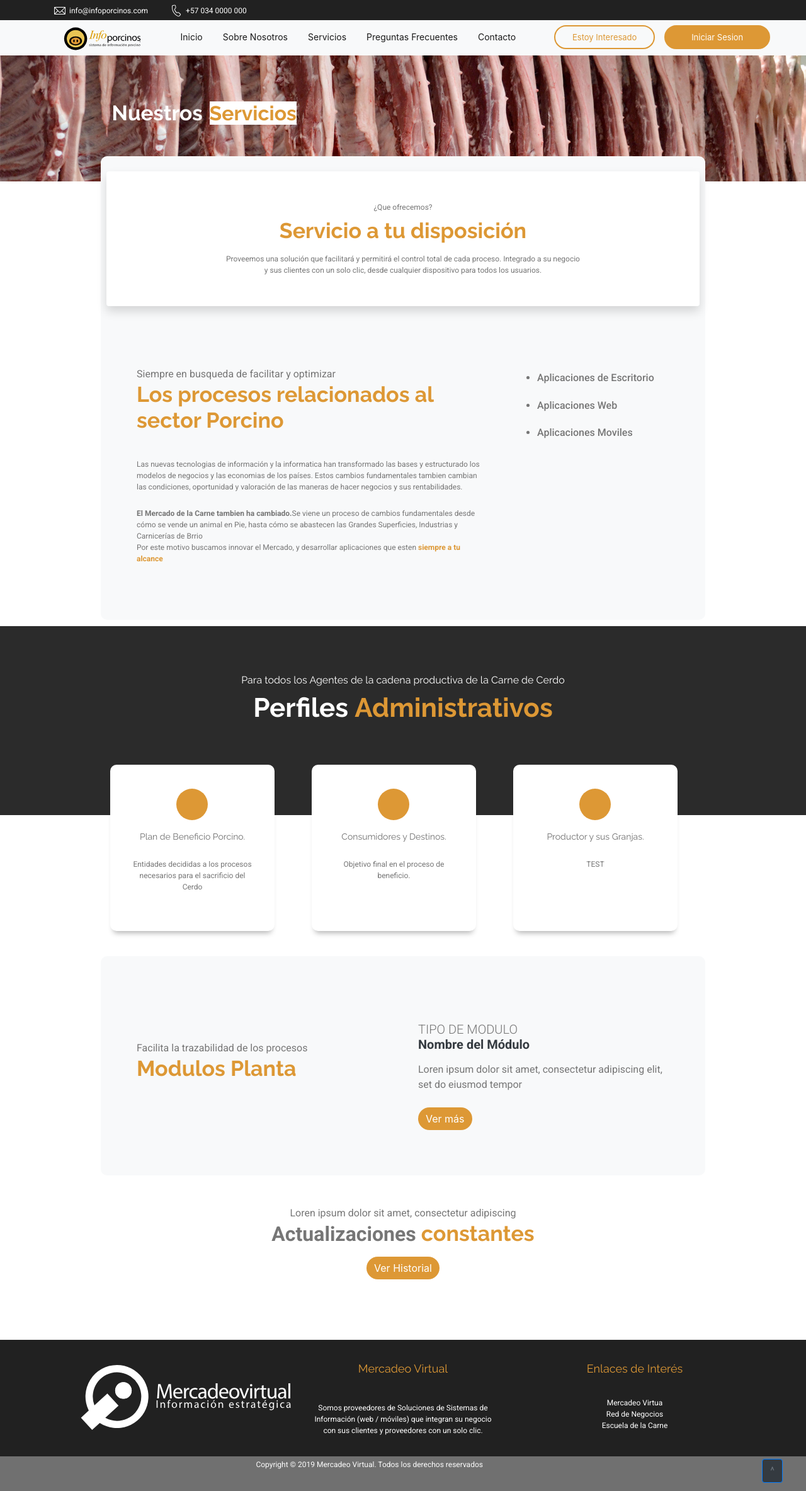
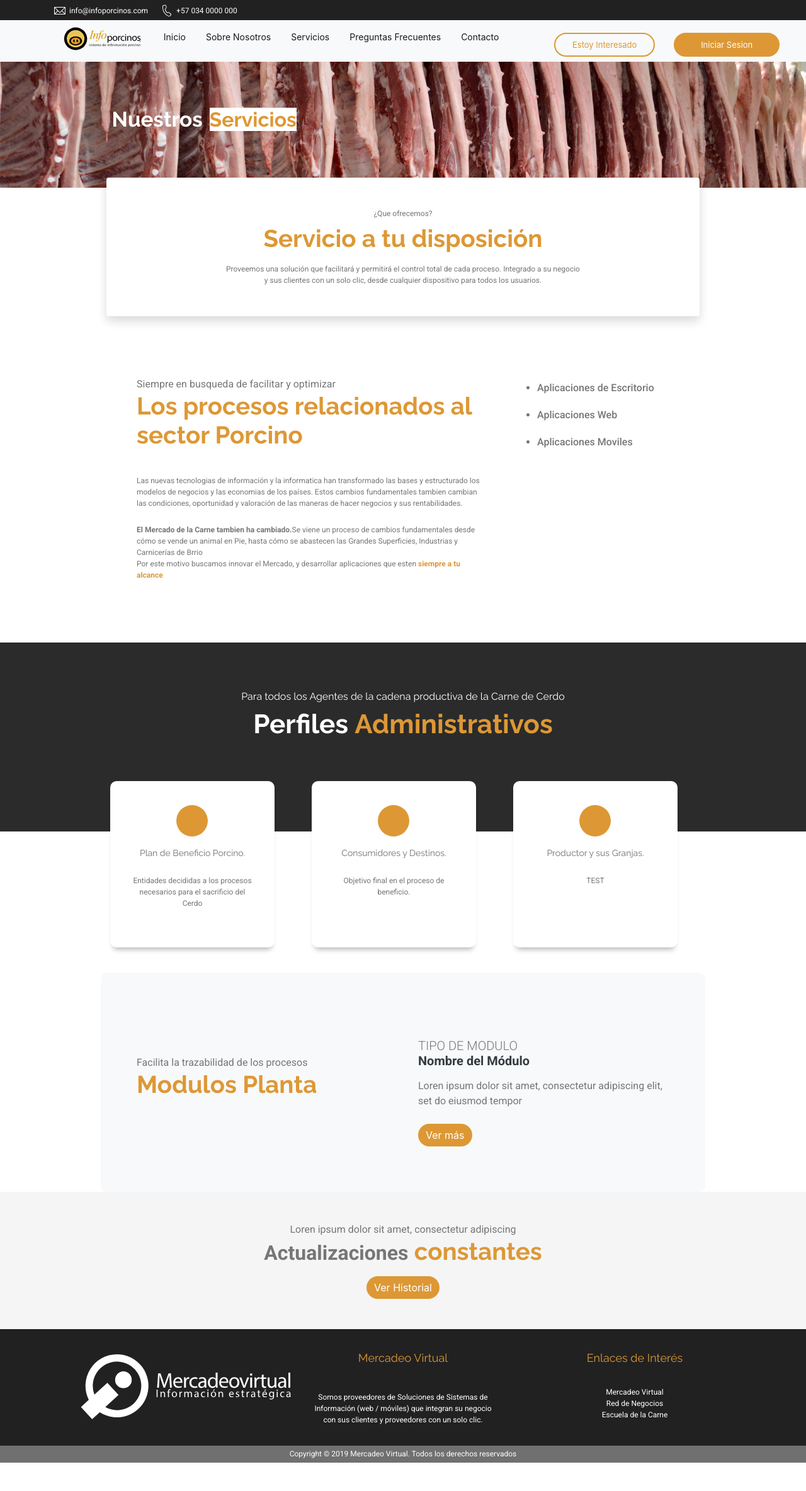
Before and after one commit to repositoriosmv/Inicio_Infoporcinos, a React (Create React App) app: page /Servicios in a window 1280 px wide. Shown: the whole page at 63% size. After the commit the page ends 2322 px from the top, so only its background shows below. Built offline with nearby package versions, Linux system fonts and the light colour scheme.

Commit message:
cambios 20 de agosto

```diff
--- a/src/App.js
+++ b/src/App.js
@@ -7,9 +7,12 @@ import Home from './components/Pages/Home';
 import SobreNosotros from './components/Pages/SobreNosotros';
 import Servicios from './components/Pages/Servicios';
 import PreguntasFrecuentes from './components/Pages/PreguntasFrecuentes';
+import Contacto from './components/Pages/Contacto';
 
 // Router
 import { BrowserRouter as Router, Switch, Route} from 'react-router-dom';
+
+
 
 
 
@@ -19,10 +22,12 @@ class App extends Component {
     return (
       <Router>
         <Switch>
+
           <Route path="/" exact component={Home}/>
           <Route path="/SobreNosotros" exact component={SobreNosotros}/>
           <Route path="/Servicios" exact component={Servicios}/>
           <Route path="/PreguntasFrecuentes" exact component={PreguntasFrecuentes}/>
+          <Route path="/Contacto" exact component={Contacto}/>
 
         </Switch>
 
--- a/src/components/Footer.js
+++ b/src/components/Footer.js
@@ -14,7 +14,7 @@ class Footer extends React.Component {
 
     return (
 
-      <MDBFooter color="blue" className="font-small pt-4 mt-4">
+      <MDBFooter color="blue" className="font-small">
         <MDBContainer fluid className="text-center text-md-left">
           <MDBRow className="p-4 mx-auto" style={{width: '90%'}}>
             <MDBCol xs="12" md={4}>
@@ -42,7 +42,7 @@ class Footer extends React.Component {
                 <p>Enlaces de Interés</p>
               </div>
               <div className="tst  py-2 text-center">
-                <p>Mercadeo Virtua <br />
+                <p>Mercadeo Virtual <br />
                   Red de Negocios <br />
                   Escuela de la Carne</p>
               </div>
@@ -52,11 +52,9 @@ class Footer extends React.Component {
         </MDBContainer>
         <div className="footer-copyright text-center">
           <MDBContainer fluid className="footerinfo d-flex">
-            <Col md={11}><a> Copyright © 2019 Mercadeo Virtual. Todos los derechos reservados </a>
+            <Col md={12}><a> Copyright © 2019 Mercadeo Virtual. Todos los derechos reservados </a>
             </Col>
-            <Col md={1}>
-            <Button className="bg-dark text-muted h5 text-center">^</Button>
-            </Col>
+
           </MDBContainer>
         </div>
 
--- /dev/null
+++ b/src/components/Pages/Contacto.js
@@ -0,0 +1,111 @@
+import React from "react";
+import ReactDOM from "react-dom";
+
+//Css
+import "../../css/content-style.css";
+
+//Bootstrap
+
+import { Container, Col, Row, Button } from "react-bootstrap";
+import {
+  MDBContainer,
+  MDBCollapse,
+  MDBCard,
+  MDBCardBody,
+  MDBCollapseHeader
+} from "mdbreact";
+import { Accordion, AccordionItem } from "react-light-accordion";
+
+//Components
+import NavbarTest from "../../components/menu.js";
+import Footer from "../../components/Footer.js";
+import WhiteMenu from "../../components/whitemenu.js";
+import DummyContent from "../../components/DummyContent.js";
+
+
+import pen from "../../icons/pen.svg";
+
+// import TimeLine from "../../components/TimeLine.js";
+
+class Contacto extends React.Component {
+  render() {
+    return (
+      <div>
+        <NavbarTest />
+        <WhiteMenu />
+
+        <div className="home-styles">
+          <div className="container-fluid fondop2">
+            <Col md={12} lg={12} sm={6}>
+              <p className="titulop10">
+                Datos de
+                <span className="containert titulop11">Contacto</span>
+              </p>
+            </Col>
+          </div>
+        </div>
+
+        <Row>
+          <Col md={2} />
+
+          <Col md={8}>
+            <container-fluid text-center>
+              <Row className="containertop">
+                <Col>
+                  {" "}
+                  <div class="item-fluid">
+                    <div class="circulo2">
+                      <img class="iconos" src={pen} />
+                    </div>
+                    <div class="contenido">
+                      <p className="titulos">Teléfonos</p>
+                      <span class="text">
+                        +574 1234 567 | +574 1234 567
+                      </span>
+                    </div>
+                  </div>
+                </Col>
+                <Col>
+                  {" "}
+                  <div class="item-fluid">
+                    <div class="circulo2">
+                      <img class="iconos" src={pen} />
+                    </div>
+                    <div class="contenido">
+                      <p className="titulos">Horario de Atención</p>
+                      <span class="text">
+                        8:00 a.m - 12:00 p.m. | 2:00 p.m - 6:00 p.m <br />  Lunes a Viernes
+
+                      </span>
+                    </div>
+                  </div>
+                </Col>
+                <Col>
+                  {" "}
+                  <div class="item-fluid">
+                    <div class="circulo2">
+                      <img class="iconos" src={pen} />
+                    </div>
+                    <div class="contenido">
+                      <p className="titulos">Correo Electrónico</p>
+                      <span class="text">
+                        info@infoporcinos.com <br />
+                        info@mercadeo-virtual.com
+                      </span>
+
+                    </div>
+                  </div>
+                </Col>
+              </Row>
+            </container-fluid>
+          </Col>
+
+          <Col md={2} />
+        </Row>
+
+        <Footer />
+      </div>
+    );
+  }
+}
+export default Contacto;
--- a/src/components/Pages/Home.js
+++ b/src/components/Pages/Home.js
@@ -37,7 +37,7 @@ import desktop from "../../images/Mockup-Mac.png";
 class Home extends React.Component {
   render() {
     return (
-      <div>
+      <div className="home-styles">
         <NavbarTest />
         <WhiteMenu />
         <Row>
--- a/src/components/Pages/PreguntasFrecuentes.js
+++ b/src/components/Pages/PreguntasFrecuentes.js
@@ -27,11 +27,11 @@ import DummyContent from "../../components/DummyContent.js";
 class PreguntasFrecuentes extends React.Component {
   render() {
     return (
-      <div>
+      <div className="home-styles">
         <NavbarTest />
         <WhiteMenu />
 
-        <div className="container-fluid fondop2">
+         <div className="container-fluid fondop2">
           <Col md={12} lg={12} sm={6}>
             <p className="titulop10">
               Preguntas<span className="containert titulop11">Frecuentes</span>
@@ -40,7 +40,7 @@ class PreguntasFrecuentes extends React.Component {
         </div>
 
         <div
-          className="bg-light mx-auto w-75 p-4"
+          className="mx-auto w-75 p-4"
           style={{ marginTop: "-40px", borderRadius: "10px" }}
         >
           <Row className="p-4 shadow p-3 mb-5 bg-white rounded">
@@ -155,7 +155,7 @@ class PreguntasFrecuentes extends React.Component {
           </Row>
         </div>
 
-        <Row className="p-4">
+        <Row className= "foot p-4">
           <Col md={8} className="p-4 mx-auto">
             <div className="text-center">
               <p className="p-0 t6">
--- a/src/components/Pages/Servicios.js
+++ b/src/components/Pages/Servicios.js
@@ -22,7 +22,7 @@ import WhiteMenu from "../whitemenu.js";
 class Servicios extends React.Component {
   render() {
     return (
-      <div>
+      <div className="home-styles">
         <NavbarTest />
         <WhiteMenu />
 
@@ -35,7 +35,7 @@ class Servicios extends React.Component {
         </div>
 
         <div
-          className="bg-light mx-auto w-75 p-4"
+          className="mx-auto w-75 p-4"
           style={{ marginTop: "-40px", borderRadius: "10px" }}
         >
           <Row className="p-4 shadow p-3 mb-5 bg-white rounded">
@@ -208,7 +208,7 @@ class Servicios extends React.Component {
             </Col>
           </Row>
         </div>
-        <Row className="p-4">
+        <Row className="foot p-4">
           <Col md={8} className="p-4 mx-auto">
             <div className="text-center">
               <p className="p-0 t6">
--- a/src/components/Pages/SobreNosotros.js
+++ b/src/components/Pages/SobreNosotros.js
@@ -23,7 +23,7 @@ import WhiteMenu from "../../components/whitemenu.js";
 class SobreNosotros extends React.Component {
   render() {
     return (
-      <div>
+      <div className="home-styles">
         <NavbarTest />
         <WhiteMenu />
 
@@ -36,7 +36,7 @@ class SobreNosotros extends React.Component {
         </div>
 
         <div
-          className="bg-light mx-auto w-75 p-4"
+          className="mx-auto w-75 p-4"
           style={{ marginTop: "-40px", borderRadius: "10px" }}
         >
           <Row className="p-4 shadow p-3 mb-5 bg-white rounded">
@@ -277,7 +277,7 @@ class SobreNosotros extends React.Component {
             </Col>
           </Row>
         </div>
-        <Row className="p-4">
+        <Row className="foot p-4">
           <Col md={8} className="p-4 mx-auto">
             <div className="text-center">
               <p className="p-0 t6">
@@ -292,7 +292,7 @@ class SobreNosotros extends React.Component {
                 </span>
               </p>
             </div>
-            <div className="d-flex justify-content-center">
+            <div className="d-flex justify-content-center style-foot">
               <Button className="Button mx-auto">Ver más</Button>
             </div>
           </Col>
--- a/src/components/menu.js
+++ b/src/components/menu.js
@@ -25,7 +25,7 @@ class NavbarTest extends React.Component {
                             <span className="text-header">info@infoporcinos.com</span>
 
                             </Col>
-                        <Col sm="auto">
+                        <Col className="margin-item" sm="auto">
                             <img  className="iconsheader" src={phoneinfo} />
                             <span className="text-header">+57 034 0000 000</span>
 
--- a/src/components/whitemenu.js
+++ b/src/components/whitemenu.js
@@ -33,7 +33,7 @@ class WhiteMenu extends React.Component {
                 <Nav.Link className="item-nav" href="/SobreNosotros">Sobre Nosotros</Nav.Link>
                 <Nav.Link className="item-nav" href="/Servicios">Servicios</Nav.Link>
                 <Nav.Link className="item-nav" href="/PreguntasFrecuentes">Preguntas Frecuentes</Nav.Link>
-                <Nav.Link className="item-nav" href="#home">Contacto</Nav.Link>
+                <Nav.Link className="item-nav" href="/Contacto">Contacto</Nav.Link>
               </Form>
             </Col>
             <Col md="3" className="container-btn">
--- a/src/css/content-style.css
+++ b/src/css/content-style.css
@@ -1,3 +1,46 @@
+/*Resoluciones*/
+
+@media (max-width: 320px) {
+  .home-styles {
+    margin: 0%;
+    padding: 0%;
+    width: 100vw;
+  }
+
+  .margin-navbar {
+    padding-left: 0;
+  }
+
+  .container-btn {
+    display: inline-block;
+  }
+}
+
+@media (min-width: 1024px) {
+  .home-styles {
+    margin: 0%;
+    padding: 0%;
+    width: 100vw;
+  }
+
+  .margin-navbar {
+    padding-left: 80px;
+  }
+
+  .container-btn {
+    display: flex;
+  }
+}
+
+@media (max-width: 990px) {
+  .form-inline {
+    justify-content: flex-end;
+    display: inline-block;
+  }
+}
+
+/*Resoluciones*/
+
 .font-small pt-4 mt-4 {
   padding-top: 21.5rem !important;
 }
@@ -167,7 +210,6 @@
   width: 30vmax;
 }
 
-
 /* .f
 
 {
@@ -201,7 +243,8 @@
   font-size: 18px;
 }
 
-.firstdiv {}
+.firstdiv {
+}
 
 .secondiv {
   position: relative;
@@ -247,17 +290,8 @@
   color: #dd9835;
 }
 
-.form-inline {
-    justify-content: flex-end;
-}
-
-.container-btn {
-    display: flex;
-}
-
 .margin-navbar {
   width: 95% !important;
-    padding-left: 80px !important;
   padding-right: 80px !important;
 }
 
@@ -270,7 +304,7 @@
 }
 
 .btn-margin {
-    padding-right: 0px;
+  padding-top: 12px;
 }
 
 .Buttons {
@@ -666,8 +700,9 @@
   color: #212121;
 }
 
-.item {
-    display: inline-grid;
+.item-fluid
+ {
+  display: inline-block;
   text-align: center;
 }
 
@@ -788,7 +823,6 @@
   text-align: center;
 }
 
-
 /* pagina-2 */
 
 .pagestwo {
@@ -814,7 +848,7 @@
 }
 
 .fondop2 {
-    background-image: url('../images/SobreNosotros.jpg');
+  background-image: url("../images/SobreNosotros.jpg");
   height: 200px;
   display: flex;
   align-items: center;
@@ -822,7 +856,7 @@
 }
 
 .t5p2 {
-    font-size: 34px;
+  font-size: 3vmax;
   font-family: Raleway;
   color: #dd9835;
   font-weight: bold;
@@ -869,7 +903,6 @@
   background-color: #2b2b2b;
 }
 
-
 /* home */
 
 .cifras {
@@ -901,19 +934,15 @@
   box-shadow: 0px 8px 8px -5px rgba(0, 0, 0, 0.3);
 }
 
-
 /* Pagina3 */
 
-
 .fondop3 {
-    background-image: url('../images/ImageServicios.jpg');
+  background-image: url("../images/ImageServicios.jpg");
   height: 200px;
   display: flex;
   align-items: center;
   background-size: cover;
 }
-
-
 
 /* Pagina4 */
 
@@ -943,7 +972,7 @@
   transition: 0.4s;
 }
 .accordion .accordion-item .title:after {
-  content: '\2795';
+  content: "\2795";
   font-size: 13px;
   color: #777;
   float: right;
@@ -960,7 +989,7 @@
   background-color: #eee;
 }
 .accordion .accordion-item.active .title:after {
-  content: '\2796';
+  content: "\2796";
 }
 .accordion .accordion-item.active .panel {
   max-height: 500px;
@@ -969,19 +998,23 @@
   transition: max-height 0.25s ease-in;
 }
 
-.SeccionCollapse
-
-{
-
+.SeccionCollapse {
   padding-bottom: 85px;
-
 }
 
+.SeccionCollapse2 {
+}
 
-.SeccionCollapse2
+.foot {
+  background-color: #f5f5f5;
+}
 
-{
+/*Contacto*/
 
-
-
+.containertop {
+    box-shadow: 0px 8px 8px -5px rgba(0, 0, 0, 0.3);
+    margin-top: -41px;
+    position: relative;
+    background-color: white;
+    border-radius: 10px;
 }
```
Lines whose indentation alone changed are shown as unchanged.
